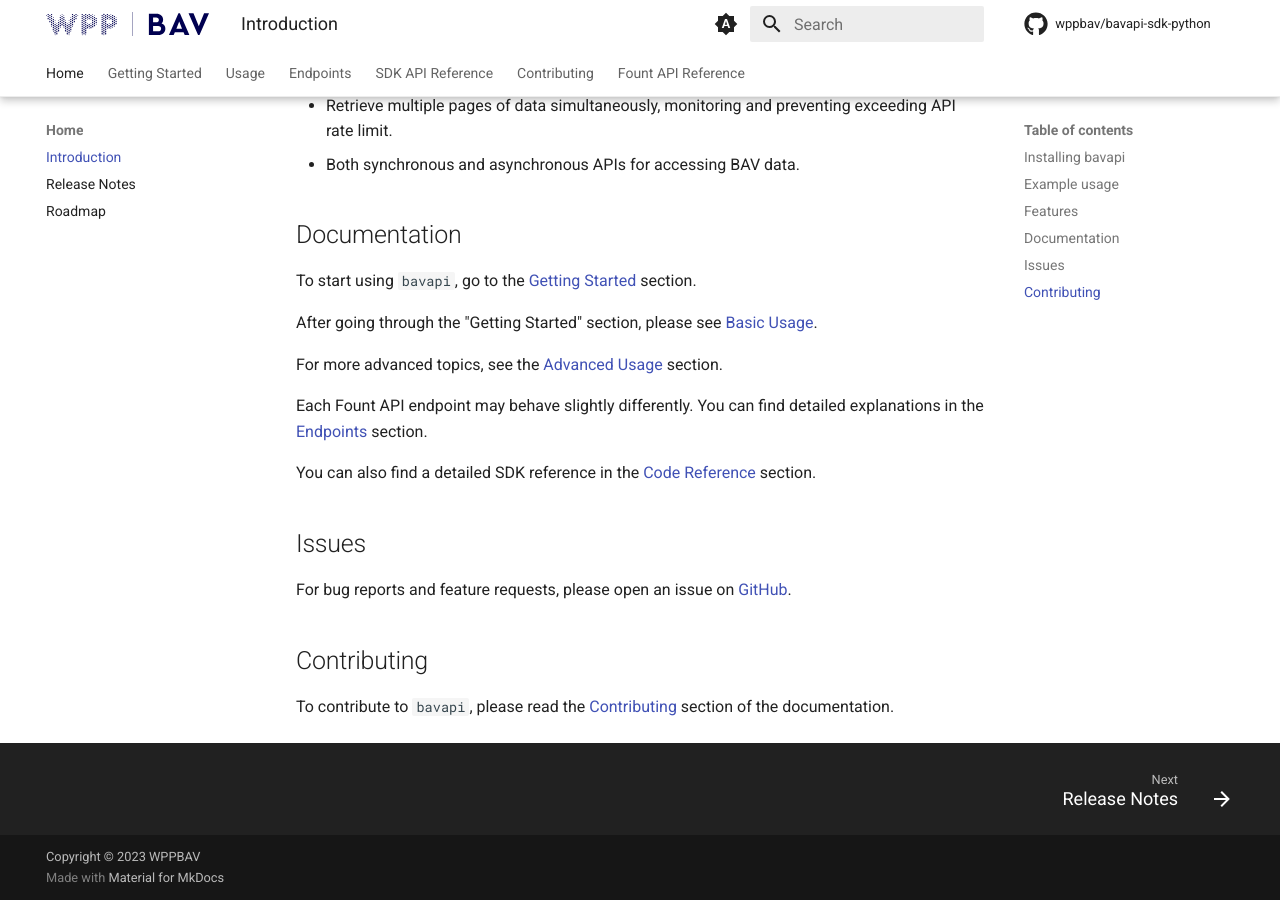
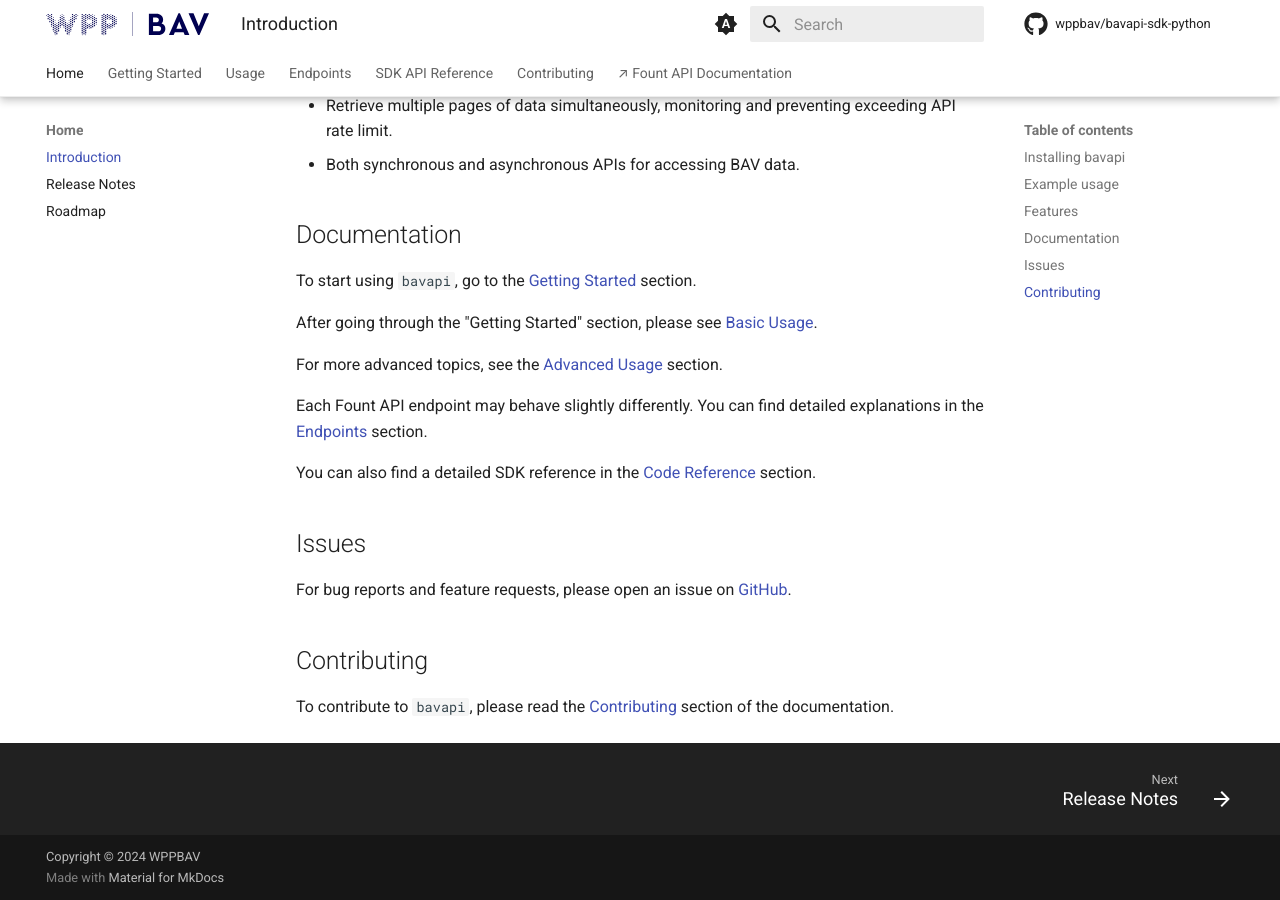
Before and after one commit to wppbav/bavapi-sdk-python, an MkDocs documentation site: the page built from docs/index.md, in a window 1280 px wide and 900 px high, scrolled down 1812 px. Built offline with MkDocs 1.6.1 and Material for MkDocs 9.7.7, drawn with Linux system fonts in a browser that asks for light colours; emoji names are drawn with the system emoji font; comment, search, counter and statistics services are not loaded; the version menu is left out.

Commit message:
update titles and content and add copy functionality to code blocks

```diff
--- a/mkdocs.yml
+++ b/mkdocs.yml
@@ -4,7 +4,7 @@
 repo_name: wppbav/bavapi-sdk-python
 repo_url: https://github.com/wppbav/bavapi-sdk-python
 
-copyright: Copyright &copy; 2023 WPPBAV
+copyright: Copyright &copy; 2024 WPPBAV
 
 theme:
   name: material
@@ -15,6 +15,7 @@
     repo: fontawesome/brands/github
   features:
     - content.code.annotate
+    - content.code.copy
     - navigation.footer
     - navigation.instant
     - navigation.instant.progress
@@ -27,7 +28,7 @@
     - media: "(prefers-color-scheme)"
       toggle:
         icon: material/brightness-auto
-        name: Switch to light mode
+        name: Switch to dark mode
 
     # Palette toggle for light mode
     - media: "(prefers-color-scheme: dark)"
@@ -45,7 +46,7 @@
       accent: indigo
       toggle:
         icon: material/brightness-7
-        name: Switch to dark mode
+        name: Use system setting
 
 extra_css: [extra.css]
 
@@ -96,7 +97,7 @@
   - Endpoints: endpoints/
   - SDK API Reference: reference/
   - Contributing: contributing.md
-  - Fount API Reference: https://developer.wppbav.com/docs/2.x/intro
+  - ↗ Fount API Documentation: https://developer.wppbav.com/docs/2.x/intro
 
 plugins:
   - search
```
